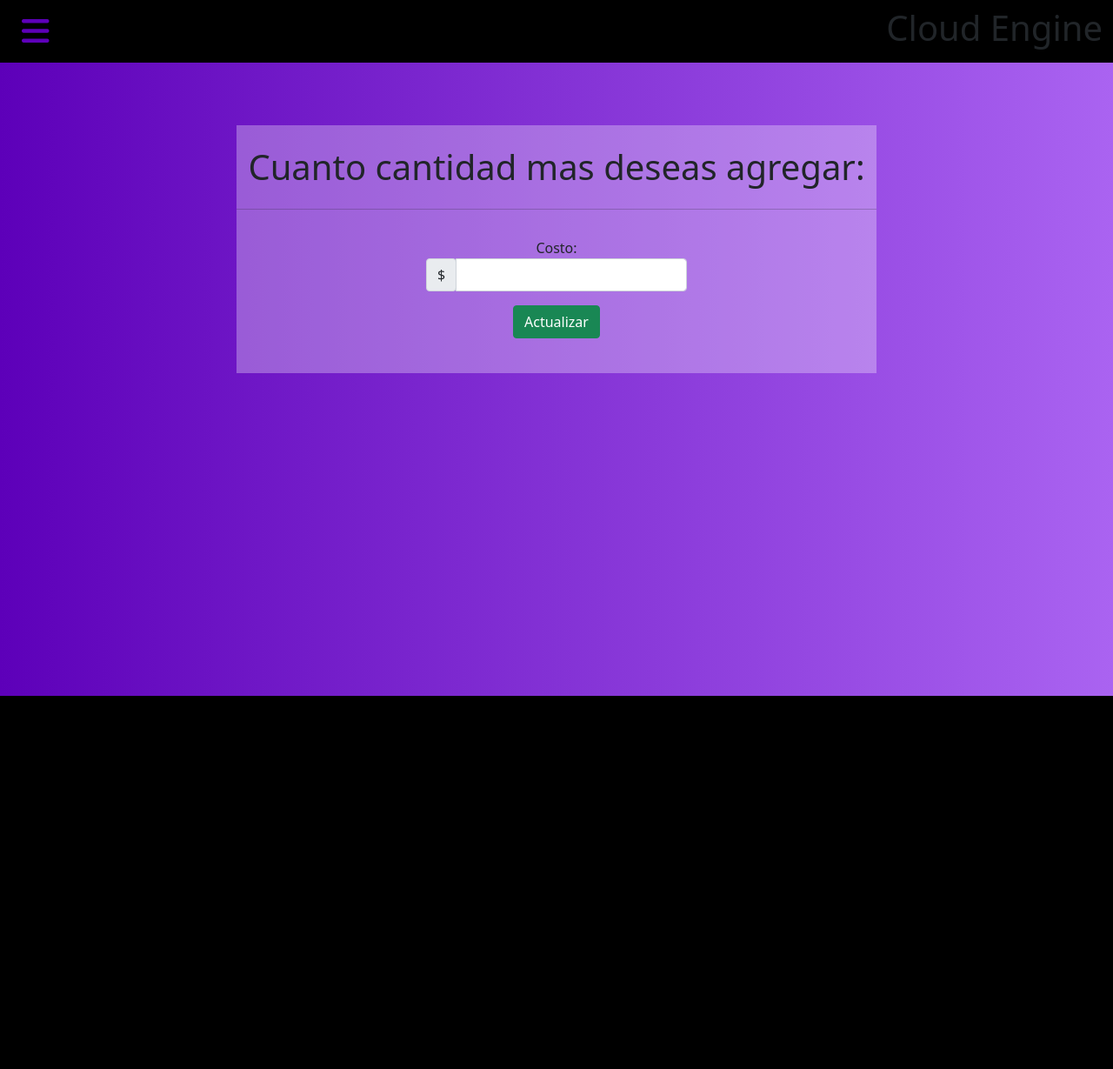
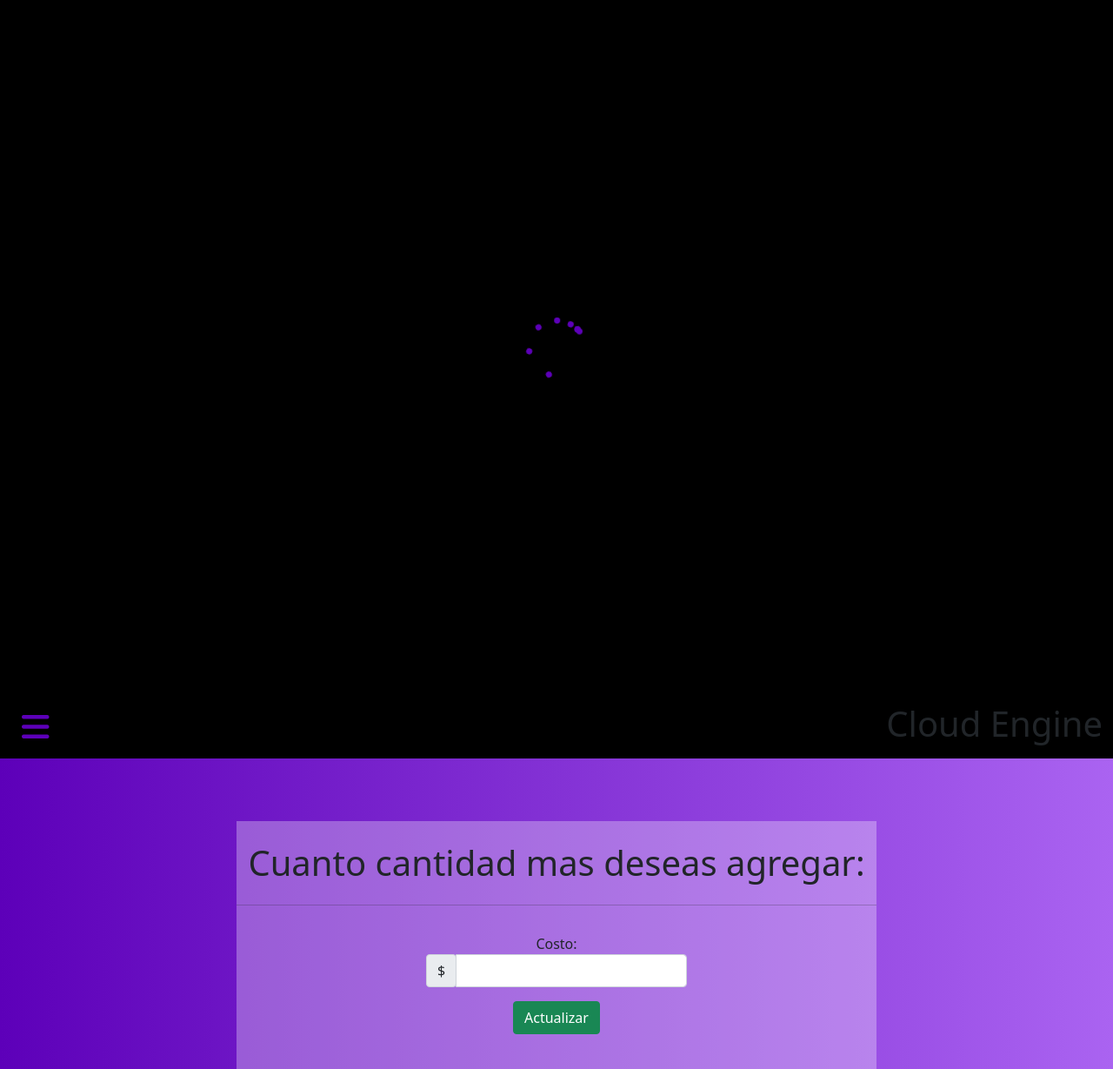
Before and after one commit to hugoz178/CloudEngine, a PHP site: page /ac_saldo.php in a window 1280 px wide. Shown: the whole page at 87% size. Before the commit the page ends 800 px from the top, so only its background shows below. Run offline with PHP 8.4, Linux system fonts and the light colour scheme; the visitor is signed in with stand-in values (Sample User, id 1); data that the repository does not hold is empty; some libraries are stand-ins or nearby versions.

Commit message:
Simbolo carga
Agregué el simbolo de carga a todas las vistas

```diff
--- a/ac_saldo.php
+++ b/ac_saldo.php
@@ -3,6 +3,7 @@ ob_start();
 session_start();
 include 'php/conexion.php';
 include 'boot.php';
+include 'loader.html';
 $camp = $_SESSION['username'];
 
 if ($camp == null || $camp == '') {
@@ -16,6 +17,7 @@ if ($camp == null || $camp == '') {
     <meta charset="UTF-8">
     <meta http-equiv="X-UA-Compatible" content="IE=edge">
     <meta name="viewport" content="width=device-width, initial-scale=1.0">
+    <?php include 'loader.html'; ?>
     <title>Cloud Engine</title>
 </head>
 <body style="background: -webkit-linear-gradient(left, #5D00B9, #aa63f1); background: linear-gradient(to right, #5D00B9, #aa63f1); overflow-x: hidden;">
--- a/ag_saldo.php
+++ b/ag_saldo.php
@@ -3,6 +3,7 @@ ob_start();
 session_start();
 include 'php/conexion.php';
 include 'boot.php';
+include 'loader.html';
 $camp = $_SESSION['username'];
 
 if ($camp == null || $camp == '') {
--- a/configuracion.php
+++ b/configuracion.php
@@ -3,6 +3,7 @@ ob_start();
 session_start();
 include 'php/conexion.php';
 include 'boot.php';
+include 'loader.html';
 $camp = $_SESSION['username'];
 
 if ($camp == null || $camp == ''){
--- /dev/null
+++ b/css/carga.css
@@ -0,0 +1,94 @@
+.centrado{
+  height: 100vh;
+  background-color: black;
+  display: flex;
+  justify-content: center;
+  align-items: center;
+}
+.hidden{
+  overflow: hidden;
+}
+.lds-roller {
+  display: inline-block;
+  position: relative;
+  width: 80px;
+  height: 80px;
+}
+.lds-roller div {
+  animation: lds-roller 1.2s cubic-bezier(0.5, 0, 0.5, 5) infinite;
+  transform-origin: 40px 40px;
+}
+.lds-roller div:after {
+  content: " ";
+  display: block;
+  position: absolute;
+  width: 7px;
+  height: 7px;
+  border-radius: 50%;
+  background: #5D00B9;
+  margin: -4px 0 0 -4px;
+}
+.lds-roller div:nth-child(1) {
+  animation-delay: -0.036s;
+}
+.lds-roller div:nth-child(1):after {
+  top: 63px;
+  left: 63px;
+}
+.lds-roller div:nth-child(2) {
+  animation-delay: -0.072s;
+}
+.lds-roller div:nth-child(2):after {
+  top: 68px;
+  left: 56px;
+}
+.lds-roller div:nth-child(3) {
+  animation-delay: -0.108s;
+}
+.lds-roller div:nth-child(3):after {
+  top: 71px;
+  left: 48px;
+}
+.lds-roller div:nth-child(4) {
+  animation-delay: -0.144s;
+}
+.lds-roller div:nth-child(4):after {
+  top: 72px;
+  left: 40px;
+}
+.lds-roller div:nth-child(5) {
+  animation-delay: -0.18s;
+}
+.lds-roller div:nth-child(5):after {
+  top: 71px;
+  left: 32px;
+}
+.lds-roller div:nth-child(6) {
+  animation-delay: -0.216s;
+}
+.lds-roller div:nth-child(6):after {
+  top: 68px;
+  left: 24px;
+}
+.lds-roller div:nth-child(7) {
+  animation-delay: -0.252s;
+}
+.lds-roller div:nth-child(7):after {
+  top: 63px;
+  left: 17px;
+}
+.lds-roller div:nth-child(8) {
+  animation-delay: -0.288s;
+}
+.lds-roller div:nth-child(8):after {
+  top: 56px;
+  left: 12px;
+}
+@keyframes lds-roller {
+  0% {
+    transform: rotate(0deg);
+  }
+  100% {
+    transform: rotate(360deg);
+  }
+}
--- a/index.php
+++ b/index.php
@@ -2,6 +2,7 @@
 ob_start() ;
 session_start();
 include("php/conexion.php");
+include 'loader.html';
 
 if(!isset($_SESSION['username']) || $_SESSION['username']==null){
 
--- a/infsoftware.php
+++ b/infsoftware.php
@@ -3,6 +3,7 @@ ob_start();
 session_start();
 $camp = $_SESSION['username'];
 require_once 'php/conexion.php';
+include 'loader.html';
 
 if ($camp == null || $camp == '') {
   header("location:index.php");
--- a/iniciar_sesion.php
+++ b/iniciar_sesion.php
@@ -3,6 +3,7 @@ ob_start() ;
 session_start();
 require_once 'php/conexion.php';
 include 'boot.php';
+include 'loader.html';
 
 
 if(!isset($_SESSION['username']) || $_SESSION['username']==null){
@@ -73,14 +74,11 @@ if (isset($_POST['iniciar-session']))
 
 	<!-- icono de la pagina -->
 	<link rel="icon" href="images/icons/agenda.png">
-	<link rel="stylesheet" href="https://bootswatch.com/5/yeti/bootstrap.min.css"/>
-	<link rel="stylesheet" href="css/style.css">
-	<script src="js/bootstrap.min.js" ></script>
+
 
 </head>
 
 <body class="hidden">
-	<?php include 'loader.html'; ?>
 		<div class="container">
 			<div id="loginbox" style="margin-top:50px;" class="mainbox col-md-6 col-md-offset-3 col-sm-8 col-sm-offset-2">
 				<div class="panel panel-info" >
--- /dev/null
+++ b/loader.html
@@ -0,0 +1,22 @@
+  <link rel="stylesheet" href="css/carga.css">
+  <div class="centrado" id="onload">
+    <div class="lds-roller">
+      <div></div>
+      <div></div>
+      <div></div>
+      <div></div>
+      <div></div>
+      <div></div>
+      <div></div>
+      <div></div>
+    </div>
+  </div>
+
+  <script src="https://code.jquery.com/jquery-3.6.0.min.js"></script>
+  <script>
+    window.onload = function(){
+      $('#onload').fadeOut();
+      $('body').removeClass('hidden');
+
+    }
+  </script>
--- a/saldo.php
+++ b/saldo.php
@@ -4,6 +4,7 @@ session_start();
 error_reporting(0);
 include 'php/conexion.php';
 include 'boot.php';
+include 'loader.html';
 $camp = $_SESSION['username'];
 
 if ($camp == null || $camp == '') {
--- a/softwares.php
+++ b/softwares.php
@@ -10,6 +10,7 @@ if ($camp == null || $camp == '' || $camp !== 'hugoz178'){
 
 require_once 'php/conexion.php';
 include 'boot.php';
+include 'loader.html';
 $permitted_chars = '0123456789abcdefghijklmnopqrstuvwxyzABCDEFGHIJKLMNOPQRSTUVWXYZ!#$%&';
 $cadena = substr(str_shuffle($permitted_chars), 1, 10);
 
@@ -85,8 +86,7 @@ if (isset($_POST['actualizar']))
 	<link rel="stylesheet" href="css/style.css">
 	<title>Cloud Engine</title>
 </head>
-<body style="background-color:#000000" class="hidden">
-	<?php include('loader.html'); ?>
+<body style="background-color:#000000;" class="hidden">
 		<nav class="navbar navbar-inverse" style="background-color:black;">
 			<div class="container-fluid ">
 				<div class="navbar-header">
--- a/ver_carrito.php
+++ b/ver_carrito.php
@@ -4,6 +4,7 @@ session_start();
 error_reporting(0);
 include 'php/conexion.php';
 include 'boot.php';
+include 'loader.html';
 $camp = $_SESSION['username'];
 
 if ($camp == null || $camp == '') {
--- a/vista_usuario.php
+++ b/vista_usuario.php
@@ -3,6 +3,7 @@ ob_start();
 session_start();
 include("php/conexion.php");
 include 'boot.php';
+include 'loader.html';
 $camp = $_SESSION['username'];
 
 if ($camp == null || $camp == '' || $camp == 'hugoz178') {
```
Also changed, not shown: vista_admin.php (+4 -6 lines).
